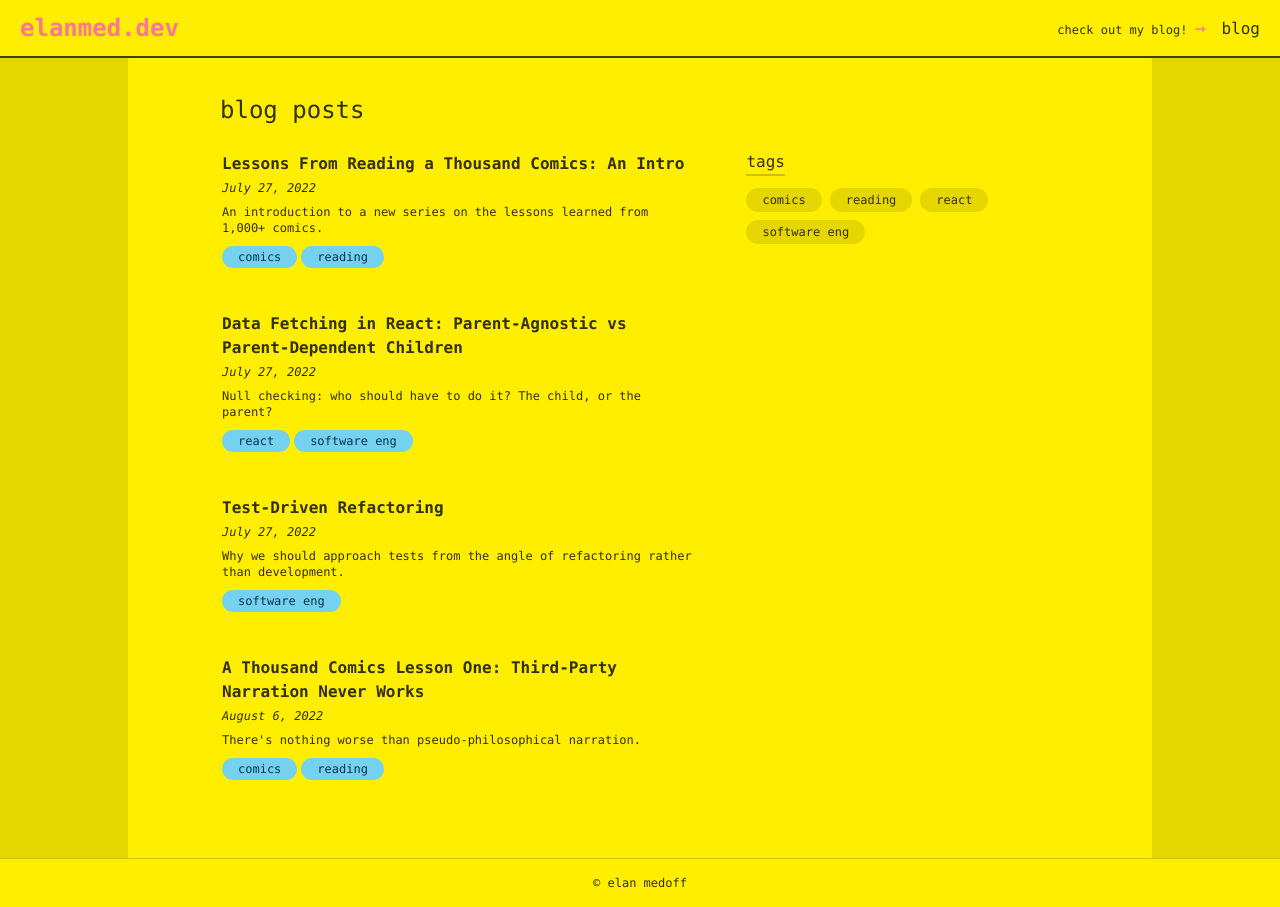
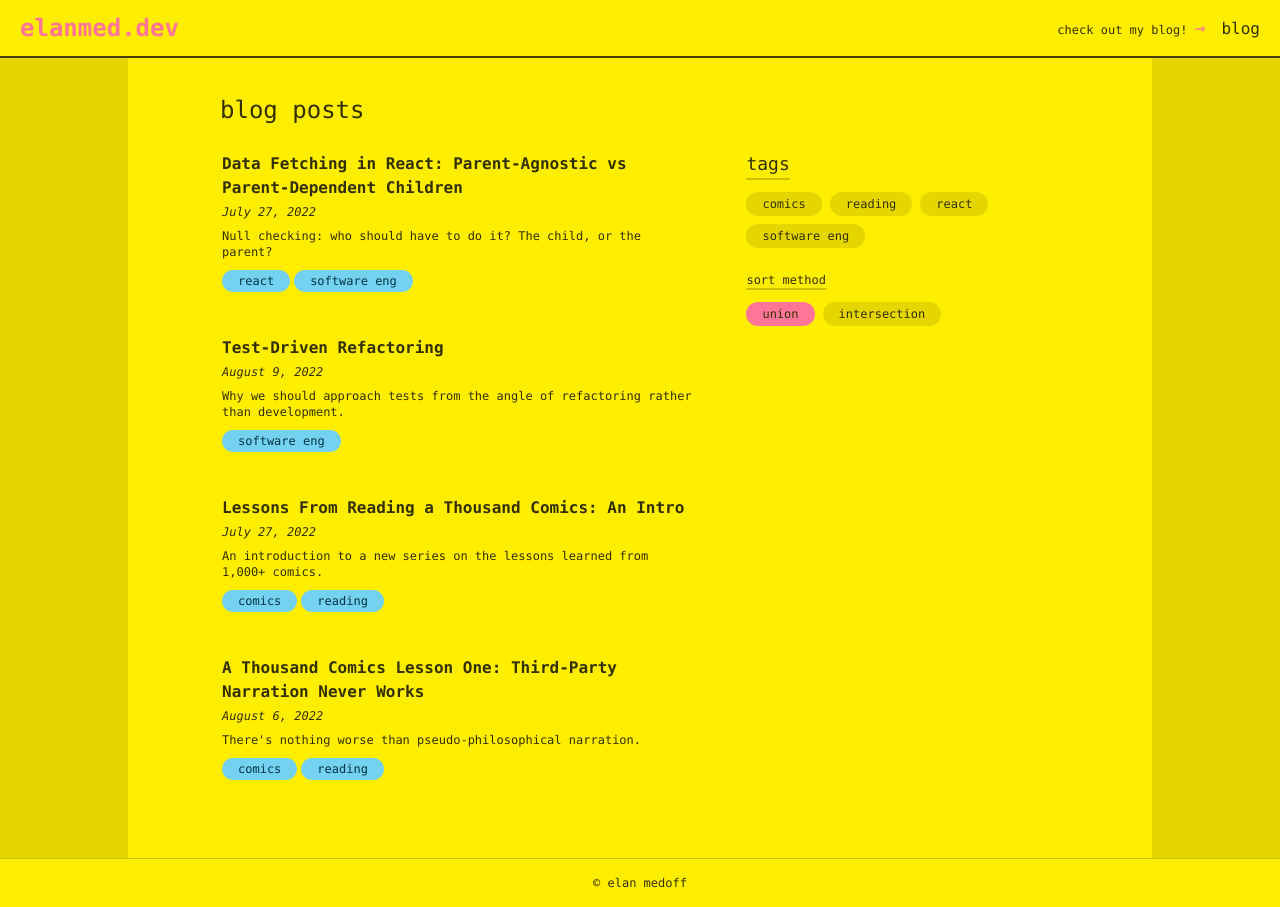
Before and after one commit to ElanMedoff/personal-site, a Next.js app: page /blog in a window 1280 px wide. Built offline with nearby package versions, Linux system fonts and the light colour scheme.

Commit message:
sort by union/intersection, add priority

```diff
--- a/_posts/lessons-from-reading-a-thousand-comics.md
+++ b/_posts/lessons-from-reading-a-thousand-comics.md
@@ -6,6 +6,10 @@ slug: lessons-from-reading-a-thousand-comics
 tags:
   - comics
   - reading
+priority: 1
+collection:
+  name: "thousand-comics"
+  order: 0
 ---
 
 # Lessons From Reading a Thousand Comics: An Intro
--- a/_posts/parent-dependent-and-parent-agnostic-children.md
+++ b/_posts/parent-dependent-and-parent-agnostic-children.md
@@ -6,6 +6,8 @@ slug: Parent-dependent-and-parent-agnostic-children
 tags:
   - react
   - software eng
+priority: 0
+collection: null
 ---
 
 # Data Fetching in React: Parent-Agnostic vs Parent-Dependent Children
--- a/_posts/test-driven-refactoring.md
+++ b/_posts/test-driven-refactoring.md
@@ -1,10 +1,12 @@
 ---
 title: Test-Driven Refactoring
 abstract: "Why we should approach tests from the angle of refactoring rather than development."
-lastUpdated: "July 27, 2022"
+lastUpdated: "August 9, 2022"
 slug: test-driven-refactoring
 tags:
   - software eng
+priority: 0
+collection: null
 ---
 
 # Test-Driven Refactoring
@@ -27,8 +29,6 @@ In principle, I would agree with this. If you _truly_ only test software require
 
 Unfortunately, this is rarely possible. When testing frontend code, you sometimes need to hook into DOM elements directly in your tests. Other times, you may even _want_ to test implementation details – was this api call made in the correct circumstances? That's an important detail that's difficult to test before you've written your code.
 
-It may also seem a bit petty, but when I'm in the mindset of implementing a feature, writing tests really brings me out of the flow. It's a form of context-switching, one which hurts my productivity.
-
 ---
 
 That being said, I still very much value the utility of tests – but for refactoring, not development. Here me out:
--- a/_posts/third-party-narration-never-works.md
+++ b/_posts/third-party-narration-never-works.md
@@ -6,6 +6,10 @@ slug: third-party-narration-never-works
 tags:
   - comics
   - reading
+priority: 1
+collection:
+  name: "thousand-comics"
+  order: 1
 ---
 
 # Lesson One: Third-Party Narration Never Works
--- a/pages/blog/index.tsx
+++ b/pages/blog/index.tsx
@@ -5,33 +5,51 @@ import { fetchAllMetadata, Metadata } from "../../utils/postHelpers";
 
 export default function Blog({ allMetadata }: { allMetadata: Metadata[] }) {
   const [selectedTags, setSelectedTags] = useState<string[]>([]);
+  const [filterMethod, setFilterMethod] = useState<"union" | "intersection">(
+    "union"
+  );
   const allTags = Array.from(
     new Set(allMetadata.map(({ tags }) => tags).flat())
   );
 
+  let filteredPosts: Metadata[];
+  if (filterMethod === "union") {
+    filteredPosts = allMetadata.filter((metadata) => {
+      return (
+        metadata.tags.filter((tag) => selectedTags.includes(tag)).length > 0
+      );
+    });
+  } else {
+    filteredPosts = allMetadata.filter((metadata) => {
+      return (
+        metadata.tags.filter((tag) => selectedTags.includes(tag)).length ===
+        selectedTags.length
+      );
+    });
+  }
+
+  const orderedPosts = filteredPosts.sort((a, b) => a.priority - b.priority);
+
   return (
     <>
-      <h1 className="text-2xl p-3">blog posts</h1>
+      <h1 className="p-3 text-2xl">blog posts</h1>
       <div className="flex flex-wrap-reverse gap-5">
         <section className="flex flex-col gap-4 flex-grow-[3] flex-shrink-[3] basis-[300px]">
           {selectedTags.length > 0
-            ? allMetadata
-              .filter((metadata) => {
-                return (
-                  metadata.tags.filter((tag) => selectedTags.includes(tag))
-                    .length > 0
-                );
-              })
-              .map((metadata, index) => (
+            ? orderedPosts.map((metadata, index) => (
                 <BlogCard metadata={metadata} key={index} />
               ))
-            : allMetadata.map((metadata, index) => (
-              <BlogCard metadata={metadata} key={index} />
-            ))}
+            : allMetadata
+                .sort((a, b) => a.priority - b.priority)
+                .map((metadata, index) => (
+                  <BlogCard metadata={metadata} key={index} />
+                ))}
         </section>
         <section className="flex-grow-[2] flex-shrink-[2] basis-[200px]">
-          <h2 className="m-3 w-max border-b-base-300 border-b-2">tags</h2>
-          <div className="pl-3 flex flex-wrap gap-2">
+          <h2 className="m-3 text-lg border-b-2 w-max border-b-base-300">
+            tags
+          </h2>
+          <div className="flex flex-wrap pl-3 gap-2">
             {allTags.map((filter, index) => (
               <span
                 key={index}
@@ -59,6 +77,36 @@ export default function Blog({ allMetadata }: { allMetadata: Metadata[] }) {
               </span>
             ))}
           </div>
+          <h2 className="m-3 mt-6 text-xs border-b-2 w-max border-b-base-300">
+            sort method
+          </h2>
+          <div className="flex flex-wrap pl-3 gap-2">
+            <span
+              className={cx(
+                "cursor-pointer select-none rounded-full px-4 py-1 text-xs bg-base-200 transition",
+                "hover:bg-base-300",
+                {
+                  "bg-primary hover:bg-primary": filterMethod === "union",
+                }
+              )}
+              onClick={() => setFilterMethod("union")}
+            >
+              union
+            </span>
+            <span
+              className={cx(
+                "cursor-pointer select-none rounded-full px-4 py-1 text-xs bg-base-200 transition",
+                "hover:bg-base-300",
+                {
+                  "bg-primary hover:bg-primary":
+                    filterMethod === "intersection",
+                }
+              )}
+              onClick={() => setFilterMethod("intersection")}
+            >
+              intersection
+            </span>
+          </div>
         </section>
       </div>
     </>
--- a/utils/postHelpers.ts
+++ b/utils/postHelpers.ts
@@ -9,6 +9,11 @@ export interface Metadata {
   imagePath: string;
   slug: string;
   tags: string[];
+  priority: number;
+  collection: {
+    name: string;
+    order: number;
+  } | null;
 }
 
 export interface Post {
```
Also changed, not shown: 1 other file (tests, documents, lock files or other folders).
